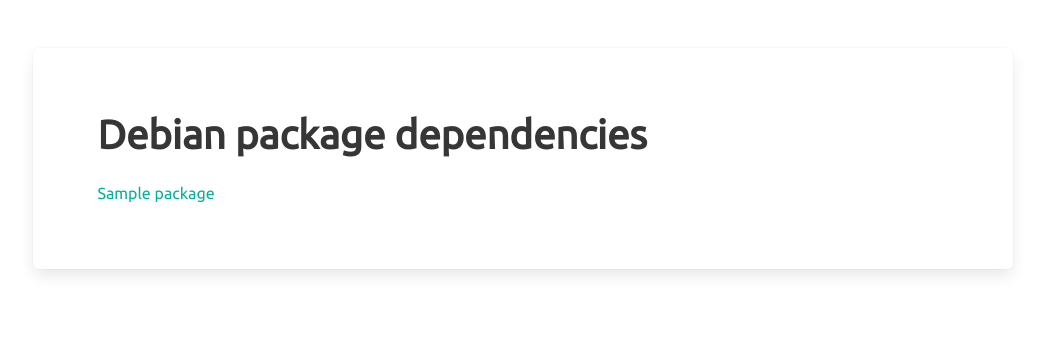
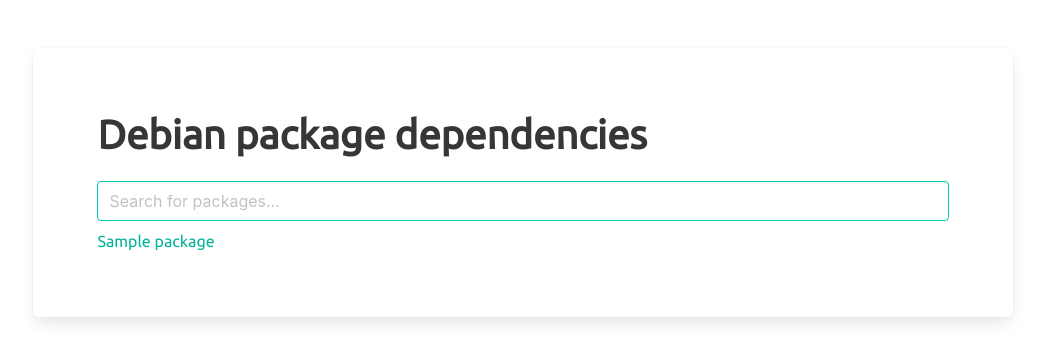
Before and after one commit to riku-heinonen/reaktor-pre-assignment-2020, a Flask app: template templates/landing_page.html in a window 1280 px wide. Shown: the top 362 px of the page, without its empty margins (117-1162 px from the left). Run offline with Flask 2, Linux system fonts and the light colour scheme; the template is opened without the code that fills it: most values are stand-ins (such as "Sample title", 1, 10 or a date in 2020); parts of the project's set-up code (start-up, migrations or seed data) failed here and were passed over; some libraries are stand-ins or nearby versions.

Commit message:
Add a search bar to the landing page

```diff
--- a/static/styles.css
+++ b/static/styles.css
@@ -29,6 +29,13 @@
 .subtitle {
 	padding-top: 1em;
 	margin-bottom: 0.5em !important;
+}
+
+.control {
+	padding-bottom: 0.5em;
+	position: -webkit-sticky;
+	position: sticky;
+	top: 0px;
 }
 
 #description-container {
--- a/templates/landing_page.html
+++ b/templates/landing_page.html
@@ -8,6 +8,23 @@
     <link rel="stylesheet" href="https://cdn.jsdelivr.net/npm/bulma@0.8.0/css/bulma.min.css">
     <link rel="stylesheet" href="{{ url_for('static', filename='styles.css') }}">
     <link href="https://fonts.googleapis.com/css?family=Ubuntu&display=swap" rel="stylesheet">
+    <script>
+        const filterPackages = () => {
+            let input = document.getElementById('list-filter');
+            let filter = input.value.toUpperCase();
+            let listItems = document.getElementById("package-list").getElementsByTagName('a');
+
+            for (i = 0; i < listItems.length; i++) {
+                let link = listItems[i]
+                let text = link.textContent || link.innerText;
+                if (text.toUpperCase().indexOf(filter) > -1) {
+                    listItems[i].style.display = "";
+                } else {
+                    listItems[i].style.display = "none";
+                }
+            }
+        }
+    </script>
 </head>
 
 <body>
@@ -15,7 +32,10 @@
         <div class="container">
             <div class="box">
                 <h1 class="title is-2"> Debian package dependencies</h1>
-                <div class="list is-hoverable">
+                <div class="control">
+                    <input type="text" class="input is-primary" id="list-filter" onkeyup="filterPackages()" placeholder="Search for packages...">
+                </div>
+                <div class="list is-hoverable" id="package-list">
                     {% for package in packages %}
                     <a class="list-item" href="/packages/{{ package.name }}">
                         {{ package.name }}
```
